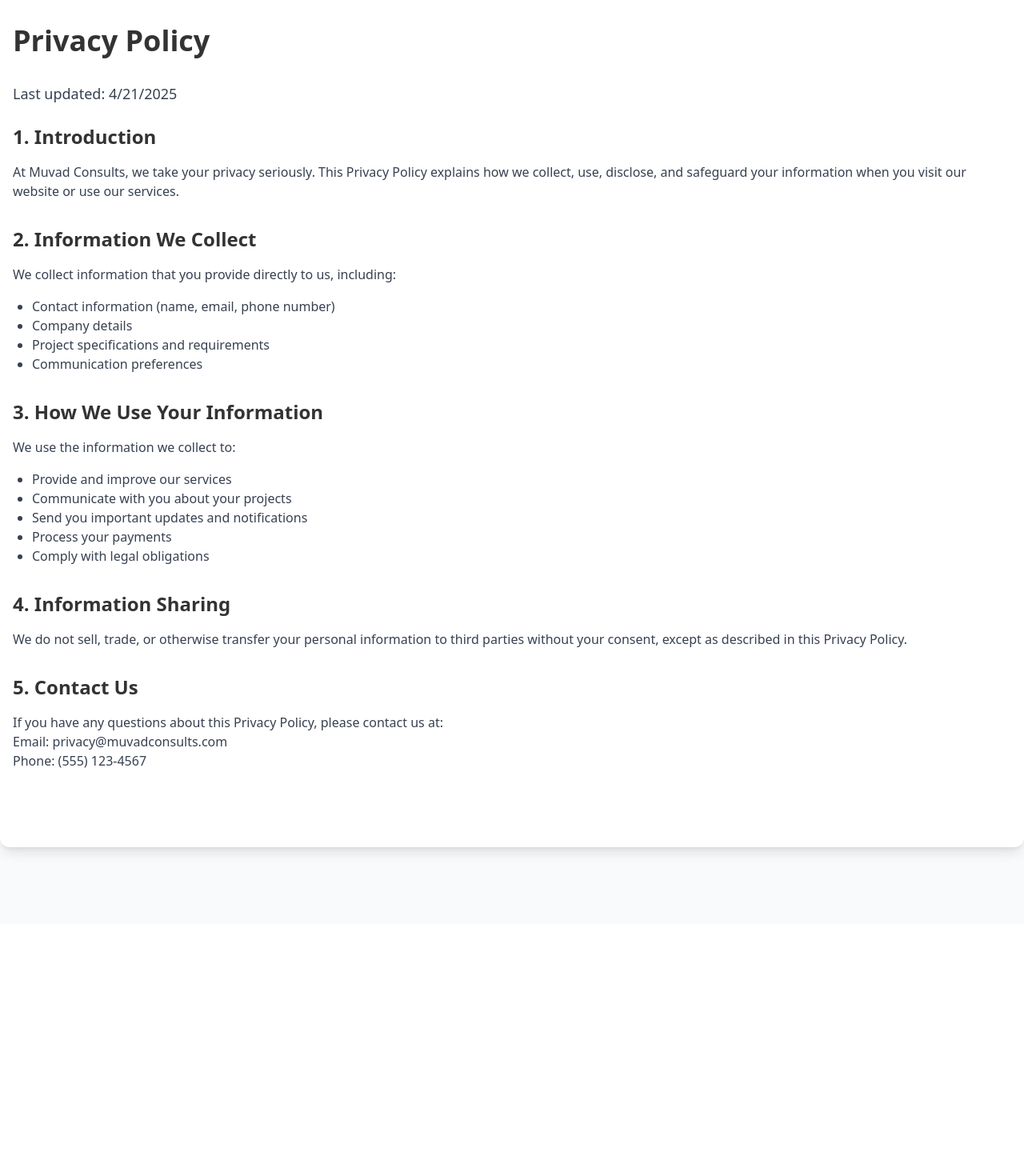
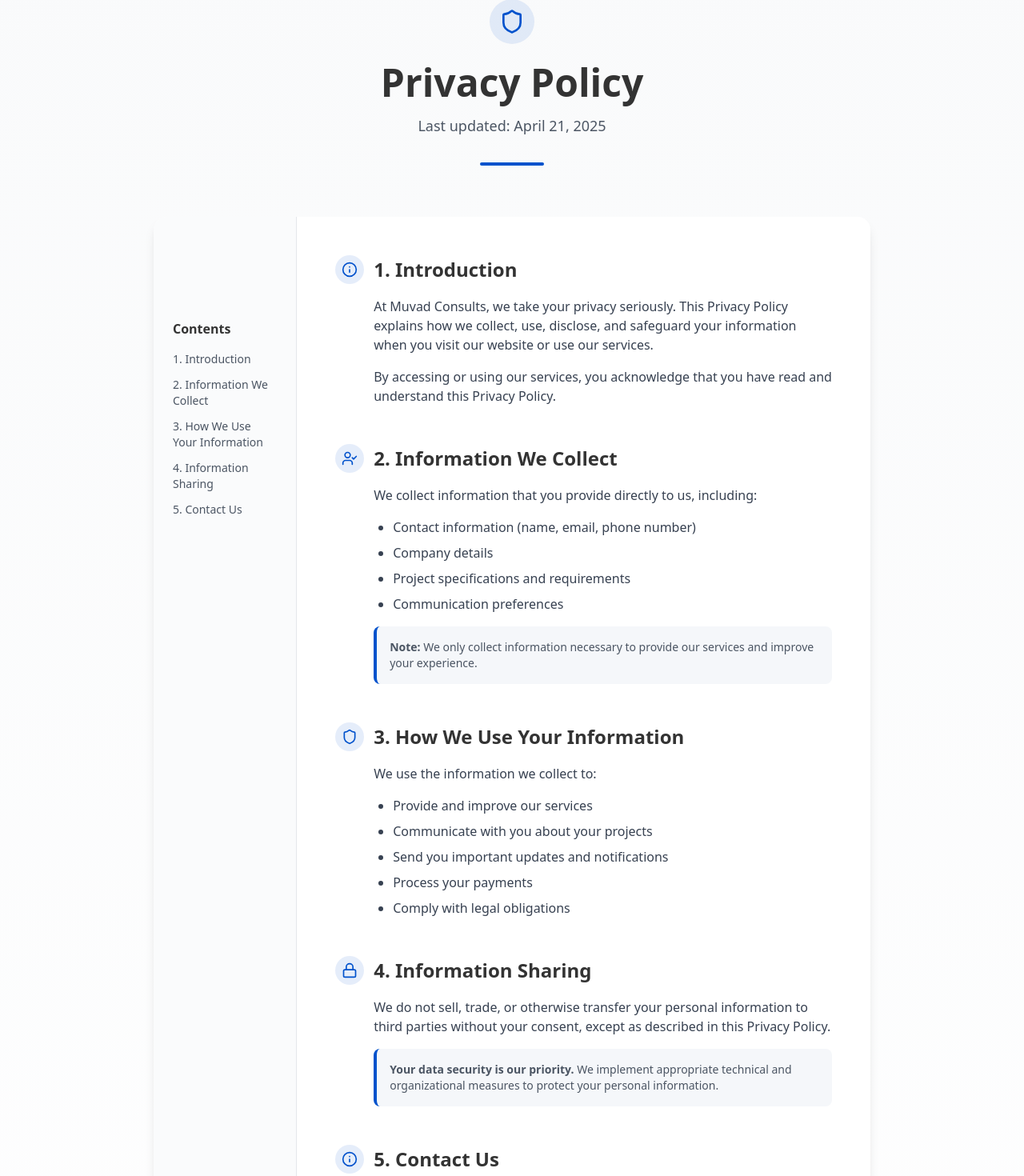
Before and after one commit to Donorigin/contract-flow-partner, a React (Vite) app: page /privacy-policy in a window 1280 px wide. Shown: the part 129-1599 px from the top of the page at 80% size. Before the commit the page ends 1284 px from the top, so only its background shows below. Built offline with nearby package versions, Linux system fonts and the light colour scheme.

Commit message:
Fix: Improve hero section and privacy page
- Adjust hero section layout.
- Improve privacy page design and UX.
- Add vercel.json file with redirects.

```diff
--- a/src/components/Hero.tsx
+++ b/src/components/Hero.tsx
@@ -4,22 +4,22 @@ import { ArrowRight } from "lucide-react";
 
 export function Hero() {
   return (
-    <section className="relative w-full overflow-hidden h-[90vh]">
+    <section className="relative w-full overflow-hidden h-[95vh] pt-20">
       <div className="absolute inset-0 z-0">
         <img
           src="/lovable-uploads/70f1171b-c244-48fa-9c47-7364f4e6fe92.png"
           alt="Construction professionals reviewing plans"
           className="w-full h-full object-cover"
         />
-        <div className="absolute inset-0 bg-black/40"></div>
+        <div className="absolute inset-0 bg-black/30"></div>
       </div>
 
       <div className="container relative z-10 h-full flex items-center">
-        <div className="max-w-3xl">
-          <h1 className="text-4xl md:text-5xl lg:text-6xl font-bold text-white leading-tight mb-6 font-heading">
-          Win More Contracts with Our NO-COST Estimating Services
+        <div className="max-w-3xl mt-10">
+          <h1 className="text-4xl md:text-5xl lg:text-6xl font-bold text-white leading-tight mb-8 font-heading">
+            Win More Contracts with Our NO-COST Estimating Services
           </h1>
-          <p className="text-xl text-white/90 mb-8 max-w-2xl">
+          <p className="text-xl text-white/90 mb-10 max-w-2xl">
             We help subcontractors secure more profitable projects with our comprehensive
             take-offs, estimating, and proposal services - with no upfront costs.
           </p>
--- a/src/pages/PrivacyPolicy.tsx
+++ b/src/pages/PrivacyPolicy.tsx
@@ -1,64 +1,160 @@
+
+import { Navbar } from "@/components/Navbar";
+import { Footer } from "@/components/Footer";
+import { Shield, Lock, Info, UserCheck } from "lucide-react";
 
 export default function PrivacyPolicy() {
   return (
-    <div className="min-h-screen bg-gray-50 py-24">
-      <div className="container mx-auto px-4 py-16 bg-white rounded-xl shadow-lg">
-        <h1 className="text-4xl font-bold text-muvad-darkGrey mb-8">Privacy Policy</h1>
+    <div className="min-h-screen bg-gradient-to-b from-gray-50 to-white">
+      <Navbar />
 
+      <div className="container mx-auto px-4 pt-32 pb-20">
+        {/* Header Section */}
+        <div className="max-w-4xl mx-auto text-center mb-16">
+          <div className="inline-flex items-center justify-center p-3 bg-muvad-blue/10 rounded-full mb-6">
+            <Shield className="h-8 w-8 text-muvad-blue" />
+          </div>
+          <h1 className="text-4xl md:text-5xl font-bold text-muvad-darkGrey mb-4">Privacy Policy</h1>
+          <p className="text-lg text-gray-600">
+            Last updated: {new Date().toLocaleDateString('en-US', {
+              year: 'numeric',
+              month: 'long',
+              day: 'numeric'
+            })}
+          </p>
+          <div className="mt-8 flex items-center justify-center">
+            <div className="h-1 w-20 bg-muvad-blue rounded-full"></div>
+          </div>
+        </div>
+
+        {/* Main Content */}
+        <div className="max-w-4xl mx-auto bg-white rounded-2xl shadow-lg overflow-hidden">
+          <div className="grid md:grid-cols-5">
+            {/* Side Navigation */}
+            <div className="md:col-span-1 bg-muvad-grey/50 p-6 border-r border-gray-200">
+              <div className="sticky top-32">
+                <h3 className="font-semibold text-muvad-darkGrey mb-4">Contents</h3>
+                <nav className="space-y-3">
+                  <a href="#introduction" className="block text-sm text-gray-600 hover:text-muvad-blue transition-colors">1. Introduction</a>
+                  <a href="#information" className="block text-sm text-gray-600 hover:text-muvad-blue transition-colors">2. Information We Collect</a>
+                  <a href="#usage" className="block text-sm text-gray-600 hover:text-muvad-blue transition-colors">3. How We Use Your Information</a>
+                  <a href="#sharing" className="block text-sm text-gray-600 hover:text-muvad-blue transition-colors">4. Information Sharing</a>
+                  <a href="#contact" className="block text-sm text-gray-600 hover:text-muvad-blue transition-colors">5. Contact Us</a>
+                </nav>
+              </div>
+            </div>
+
+            {/* Content */}
+            <div className="md:col-span-4 p-8 md:p-12">
               <div className="prose max-w-none">
-          <p className="text-lg text-gray-700 mb-6">Last updated: {new Date().toLocaleDateString()}</p>
-
-          <section className="mb-8">
-            <h2 className="text-2xl font-semibold text-muvad-darkGrey mb-4">1. Introduction</h2>
+                <section id="introduction" className="mb-12">
+                  <div className="flex items-center gap-3 mb-4">
+                    <div className="bg-muvad-blue/10 p-2 rounded-full">
+                      <Info className="h-5 w-5 text-muvad-blue" />
+                    </div>
+                    <h2 className="text-2xl font-semibold text-muvad-darkGrey m-0">1. Introduction</h2>
+                  </div>
+                  <div className="pl-12">
                     <p className="text-gray-700 mb-4">
                       At Muvad Consults, we take your privacy seriously. This Privacy Policy explains how we collect,
                       use, disclose, and safeguard your information when you visit our website or use our services.
                     </p>
+                    <p className="text-gray-700">
+                      By accessing or using our services, you acknowledge that you have read and understand this Privacy Policy.
+                    </p>
+                  </div>
                 </section>
 
-          <section className="mb-8">
-            <h2 className="text-2xl font-semibold text-muvad-darkGrey mb-4">2. Information We Collect</h2>
+                <section id="information" className="mb-12">
+                  <div className="flex items-center gap-3 mb-4">
+                    <div className="bg-muvad-blue/10 p-2 rounded-full">
+                      <UserCheck className="h-5 w-5 text-muvad-blue" />
+                    </div>
+                    <h2 className="text-2xl font-semibold text-muvad-darkGrey m-0">2. Information We Collect</h2>
+                  </div>
+                  <div className="pl-12">
                     <p className="text-gray-700 mb-4">We collect information that you provide directly to us, including:</p>
-            <ul className="list-disc pl-6 mb-4 text-gray-700">
+                    <ul className="list-disc pl-6 mb-4 text-gray-700 space-y-2">
                       <li>Contact information (name, email, phone number)</li>
                       <li>Company details</li>
                       <li>Project specifications and requirements</li>
                       <li>Communication preferences</li>
                     </ul>
+                    <div className="bg-muvad-grey p-4 rounded-lg border-l-4 border-muvad-blue mb-4">
+                      <p className="text-sm text-gray-600">
+                        <strong>Note:</strong> We only collect information necessary to provide our services and improve your experience.
+                      </p>
+                    </div>
+                  </div>
                 </section>
 
-          <section className="mb-8">
-            <h2 className="text-2xl font-semibold text-muvad-darkGrey mb-4">3. How We Use Your Information</h2>
+                <section id="usage" className="mb-12">
+                  <div className="flex items-center gap-3 mb-4">
+                    <div className="bg-muvad-blue/10 p-2 rounded-full">
+                      <Shield className="h-5 w-5 text-muvad-blue" />
+                    </div>
+                    <h2 className="text-2xl font-semibold text-muvad-darkGrey m-0">3. How We Use Your Information</h2>
+                  </div>
+                  <div className="pl-12">
                     <p className="text-gray-700 mb-4">We use the information we collect to:</p>
-            <ul className="list-disc pl-6 mb-4 text-gray-700">
+                    <ul className="list-disc pl-6 mb-4 text-gray-700 space-y-2">
                       <li>Provide and improve our services</li>
                       <li>Communicate with you about your projects</li>
                       <li>Send you important updates and notifications</li>
                       <li>Process your payments</li>
                       <li>Comply with legal obligations</li>
                     </ul>
+                  </div>
                 </section>
 
-          <section className="mb-8">
-            <h2 className="text-2xl font-semibold text-muvad-darkGrey mb-4">4. Information Sharing</h2>
+                <section id="sharing" className="mb-12">
+                  <div className="flex items-center gap-3 mb-4">
+                    <div className="bg-muvad-blue/10 p-2 rounded-full">
+                      <Lock className="h-5 w-5 text-muvad-blue" />
+                    </div>
+                    <h2 className="text-2xl font-semibold text-muvad-darkGrey m-0">4. Information Sharing</h2>
+                  </div>
+                  <div className="pl-12">
                     <p className="text-gray-700 mb-4">
                       We do not sell, trade, or otherwise transfer your personal information to third parties
                       without your consent, except as described in this Privacy Policy.
                     </p>
+                    <div className="bg-muvad-grey p-4 rounded-lg border-l-4 border-muvad-blue mb-4">
+                      <p className="text-sm text-gray-600">
+                        <strong>Your data security is our priority.</strong> We implement appropriate technical and organizational measures to protect your personal information.
+                      </p>
+                    </div>
+                  </div>
                 </section>
 
-          <section className="mb-8">
-            <h2 className="text-2xl font-semibold text-muvad-darkGrey mb-4">5. Contact Us</h2>
+                <section id="contact" className="mb-8">
+                  <div className="flex items-center gap-3 mb-4">
+                    <div className="bg-muvad-blue/10 p-2 rounded-full">
+                      <Info className="h-5 w-5 text-muvad-blue" />
+                    </div>
+                    <h2 className="text-2xl font-semibold text-muvad-darkGrey m-0">5. Contact Us</h2>
+                  </div>
+                  <div className="pl-12">
                     <p className="text-gray-700 mb-4">
                       If you have any questions about this Privacy Policy, please contact us at:
-              <br />
-              Email: privacy@muvadconsults.com
-              <br />
-              Phone: (555) 123-4567
                     </p>
+                    <div className="bg-white border border-gray-200 rounded-xl p-6 shadow-sm">
+                      <p className="text-gray-700 mb-2">
+                        <strong>Email:</strong> privacy@muvadconsults.com
+                      </p>
+                      <p className="text-gray-700">
+                        <strong>Phone:</strong> (555) 123-4567
+                      </p>
+                    </div>
+                  </div>
                 </section>
               </div>
             </div>
           </div>
+        </div>
+      </div>
+
+      <Footer />
+    </div>
   );
 }
```
Also changed, not shown: vercel.json (added). Lines whose indentation alone changed are shown as unchanged.
